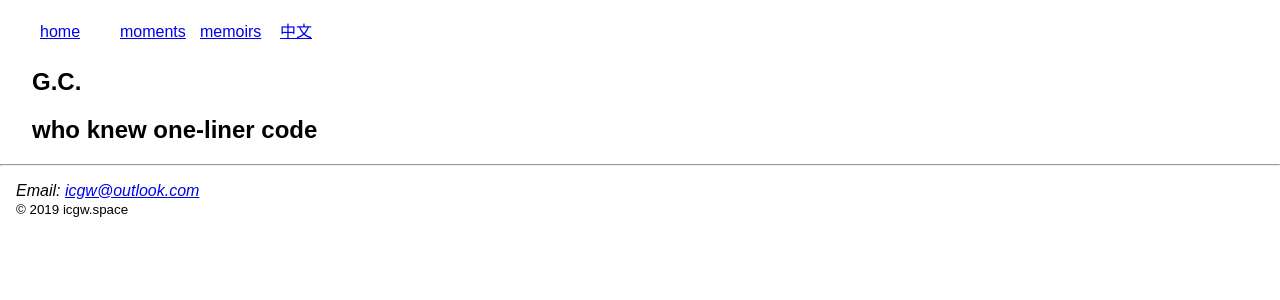
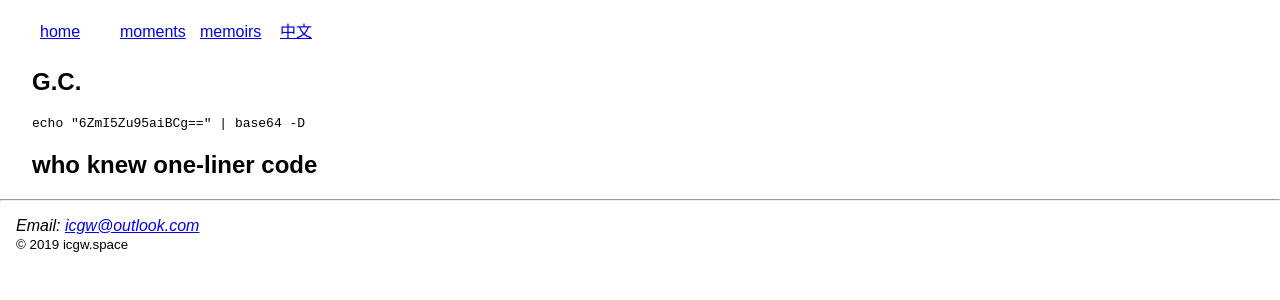
Before and after one commit to icgw/website, a Jekyll site: the page built from index.md, in a window 1280 px wide. Shown: the top 300 px of the page. Built offline with Jekyll 4.4.1, drawn with Linux system fonts in a browser that asks for light colours.

Commit message:
add content in home layout

````diff
--- a/_layouts/home.html
+++ b/_layouts/home.html
@@ -4,5 +4,6 @@ layout: default
 {{- '' -}}
 <section>{{- '' -}}
   <h1>{{ page.title }}</h1>{{- '' -}}
+  {{- content -}}
   <h2>{{ page.description }}</h2>{{- '' -}}
 </section>{{- '' -}}
--- a/index.md
+++ b/index.md
@@ -4,3 +4,6 @@ layout: home
 title: G.C.
 description: who knew one-liner code
 ---
+```sh
+echo "6ZmI5Zu95aiBCg==" | base64 -D
+```
````
Also changed, not shown: en/index.md (+3 -0 lines), zh/index.md (+3 -0 lines).
